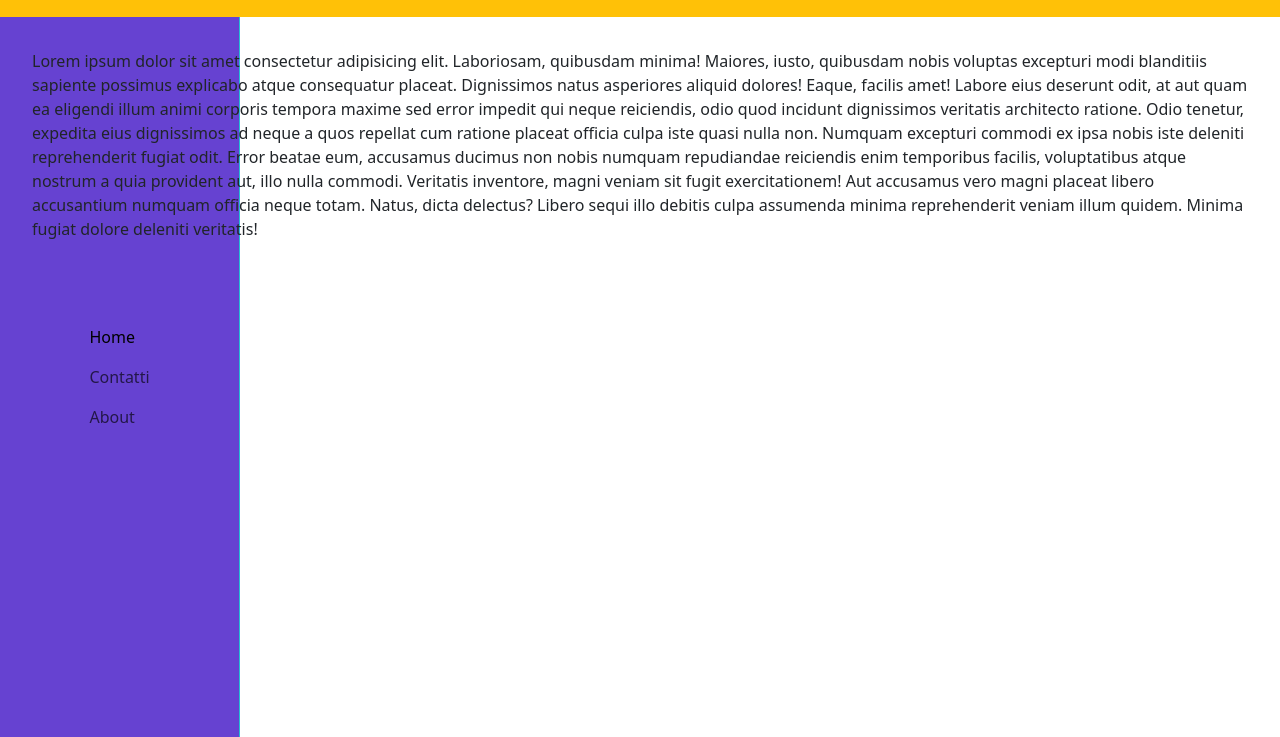
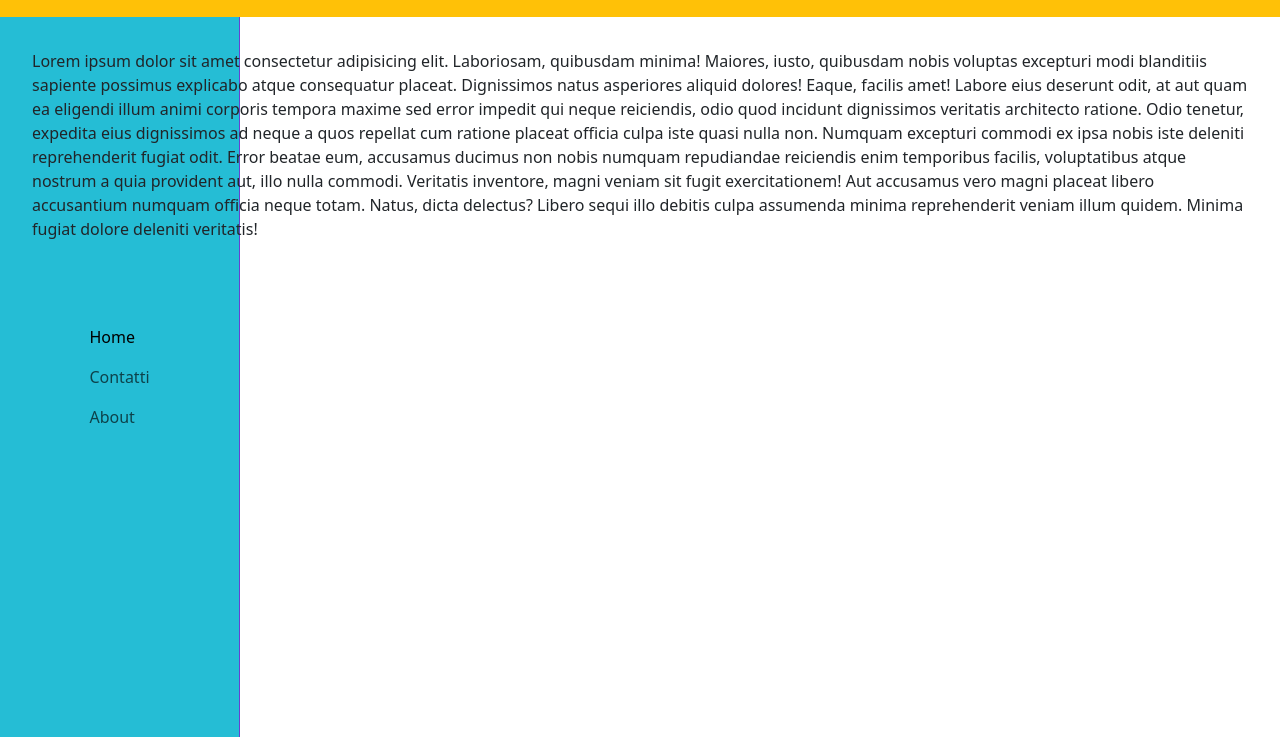
Before and after one commit to TheiPhoneDev/bootstrap-nav-test, a plain HTML site: page index.html in a window 1280 px wide. Shown: the part 63-800 px from the top of the page. Drawn offline with nearby package versions, Linux system fonts and the light colour scheme.

Commit message:
Update style.css

```diff
--- a/style.css
+++ b/style.css
@@ -19,7 +19,7 @@
     padding: 0;
     margin: 0;
     display: inline-block;
-    background-color: var(--iris);
+    background-color: var(--moonstone);
 }
 
 main{
@@ -34,7 +34,7 @@ main{
 
         .navbar-expand-lg.navbar-vertical {
             width: var(--vertical-navbar-width);
-            border-right: 1px solid var(--moonstone);
+            border-right: 1px solid var(--iris);
             height: calc(100vh - var(--main-navbar-height));
             position: fixed;
 
```
